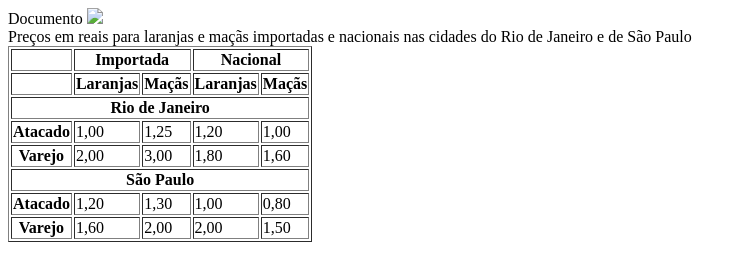
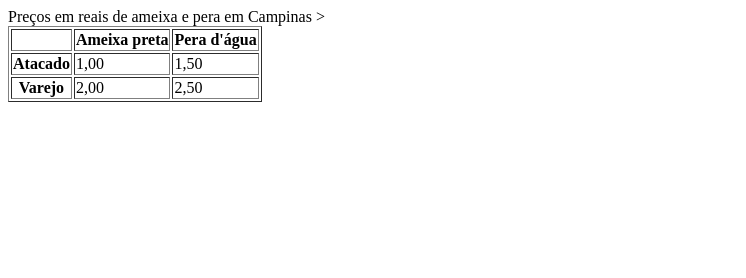
Before and after one commit to agropopx/exmplos-aula, a plain HTML site: page index.html in a window 1280 px wide. Shown: the whole page, without its empty margins (0-746 px from the left). Drawn offline with Linux system fonts and the light colour scheme.

Commit message:
Update index.html

```diff
--- a/index.html
+++ b/index.html
@@ -1,109 +1,35 @@
 <! HTML DOCTYPE>
 <html lang="pt">
-
 <cabeça>
     <meta charset="UTF-8">
     <meta http-equiv="X-UA-Compatible" content="IE=borda">
     <meta name="viewport" content="width=device-width, initial-scale=1.0">
-    <título>Documento</título>
+    <title>Tabela com Acessibilidade</title>
 </cabeça>
-
 <corpo>
-    <img src="table_complex.png" largura="60%">
-    <Br>
-    <table border="1" summary="Preços em reais no
-varejo e no atacado para laranjas e maçãs
-importadas e nacionais nas cidades do
- Rio de Janeiro e de São Paulo.
-Existem dois níveis de cabeçalhos de colunas.">
+    <table border="1" summary="Tabela com os preços em reais
+  de ameixa preta e pera d'água  com um nível de cabeçalho de linha e um
+  nível de cabeçalho de coluna">
 
 <legenda>
-            Preços em reais para laranjas e maçãs importadas e
-            nacionais nas cidades do Rio de Janeiro
-            e de São Paulo
+	Preços em reais de ameixa e pera em Campinas
 </legenda>
 
-        <Cabeça>
 <Tr>
 	<TD></TD>
-                <th colspan="2" id="importada">Importada</th >
-                <th colspan="2" id="nacional">Nacional</th >
+	<th>Ameixa preta</th>
+	<th>Pera d'água</th>
 </Tr>
 <Tr>
-                <TD></TD>
-                <th id="laranjas-imp">Laranjas</th >
-                <th id="macas-imp">Maçãs</th >
-                <th id="laranjas-nac">Laranjas</th >
-                <th id="macas-nac">Maçãs</th >
-            </Tr>
-        </Cabeça>
-        <tbody>
-            <Tr>
-                <th id="rio" colspan="5">Rio de Janeiro</th >
+	<th>Atacado</th>>
+	<TD>1,00</TD>
+	<TD>1,50</TD>
 </Tr>
 <Tr>
-                <!--Usar id e headers para linkar o conteúdo das células com os respectivos cabeçalhos.-->
-                <th headers="rio" id="atacado-rio">Atacado</th >
-                <TD headers="importada laranjas-imp rio atacado-rio">
-                    1,00
-                </Td>
-                <td headers="importada macas-imp rio atacado-rio">
-                    1,25
-                </Td>
-                <td headers="nacional laranjas-nac rio atacado-rio">
-                    1,20
-                </Td>
-                <td headers="nacional macas-nac rio atacado-rio">
-                    1,00
-                </Td>
+	<th>Varejo</th>
+	<TD>2,00</TD>
+	<TD>2,50</TD>
 </Tr>
-            <Tr>
-                <th headers="rio" id="Varejo-rio">Varejo</th >
-                <TD headers="importada laranjas-imp rio varejo-rio">
-                    2,00
-                </Td>
-                <TD headers="importada macas-imp rio varejo-rio">
-                    3,00
-                </Td>
-                <TD headers="Nacional Laranjas-NAC Rio Varejo-Rio">
-                    1,80
-                </Td>
-                <td headers="nacional macas-nac rio atacado-rio">
-                    1,60
-                </Td>
-
-                <Tr>
-                    <th id="sp" colspan="5">São Paulo</th >
-                </Tr>
-                <Tr>
-                    <th headers="sp" id="atacado-ap">Atacado</th >
-                    <td headers="importada laranjas-imp sp atacado-sp">
-                        1,20
-                    </Td>
-                    <td headers="importada macas-imp sp atacado-sp">
-                        1,30
-                    </Td>
-                    <td headers="nacional laranjas-nac sp atacado-sp">
-                        1,00
-                    </Td>
-                    <td headers="nacional macas-nac sp atacado-sp">
-                        0,80
-                    </Td>
-                </Tr>
-                <Tr>
-                    <th headers="sp" id="Varejo-sp">Varejo</th >
-                    <TD headers="importada laranjas-imp sp varejo-sp">
-                        1,60
-                    </Td>
-                    <td headers="importada macas-imp sp varejo-sp">
-                        2,00
-                    </Td>
-                    <td headers="nacional laranjas-nac sp varejo-sp">
-                        2,00
-                    </Td>
-                    <td headers="nacional macas-nac sp atacado-sp">
-                        1,50
-                    </Td>
+</mesa>
 </corpo>
-
 </.html>
```
Lines whose indentation alone changed are shown as unchanged.
